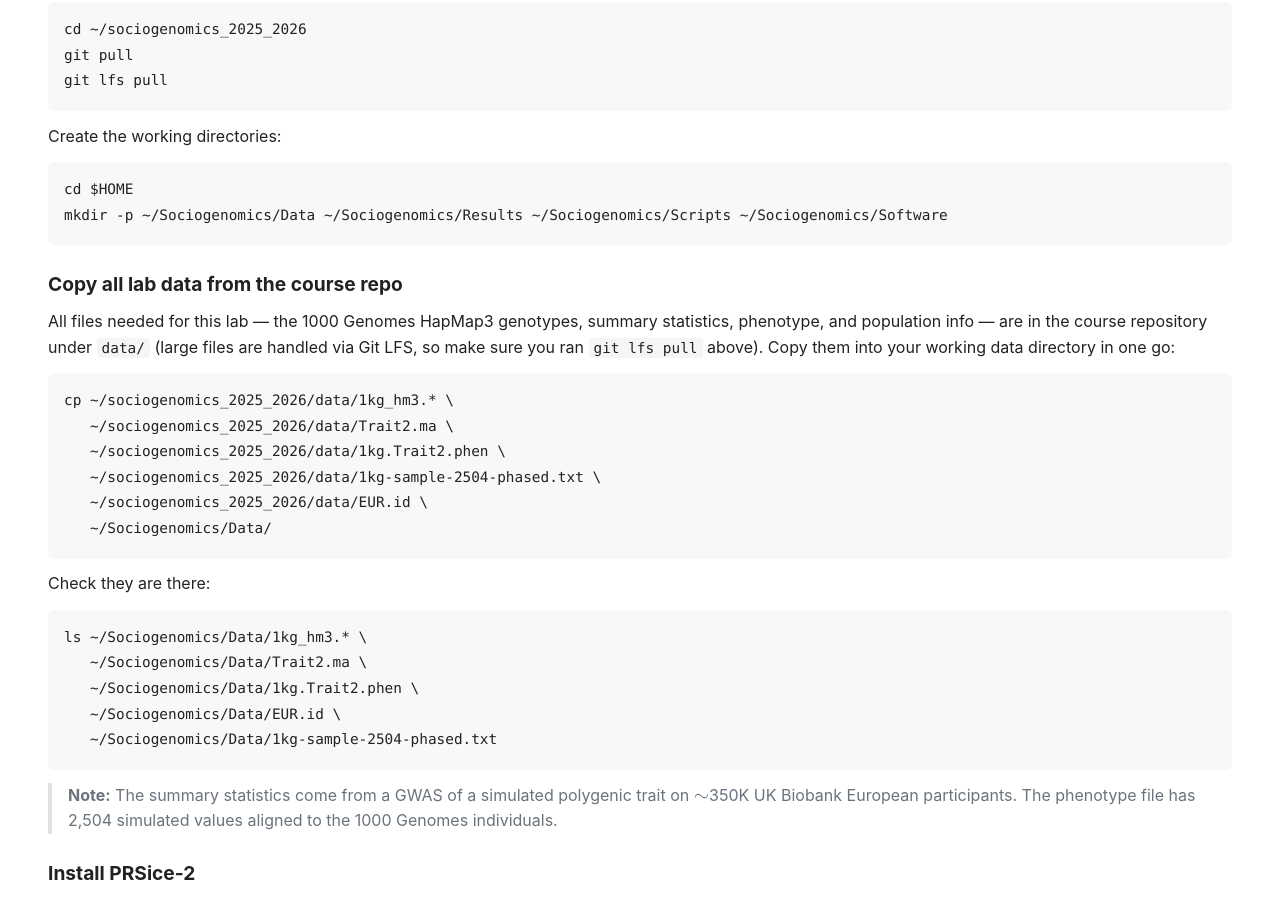
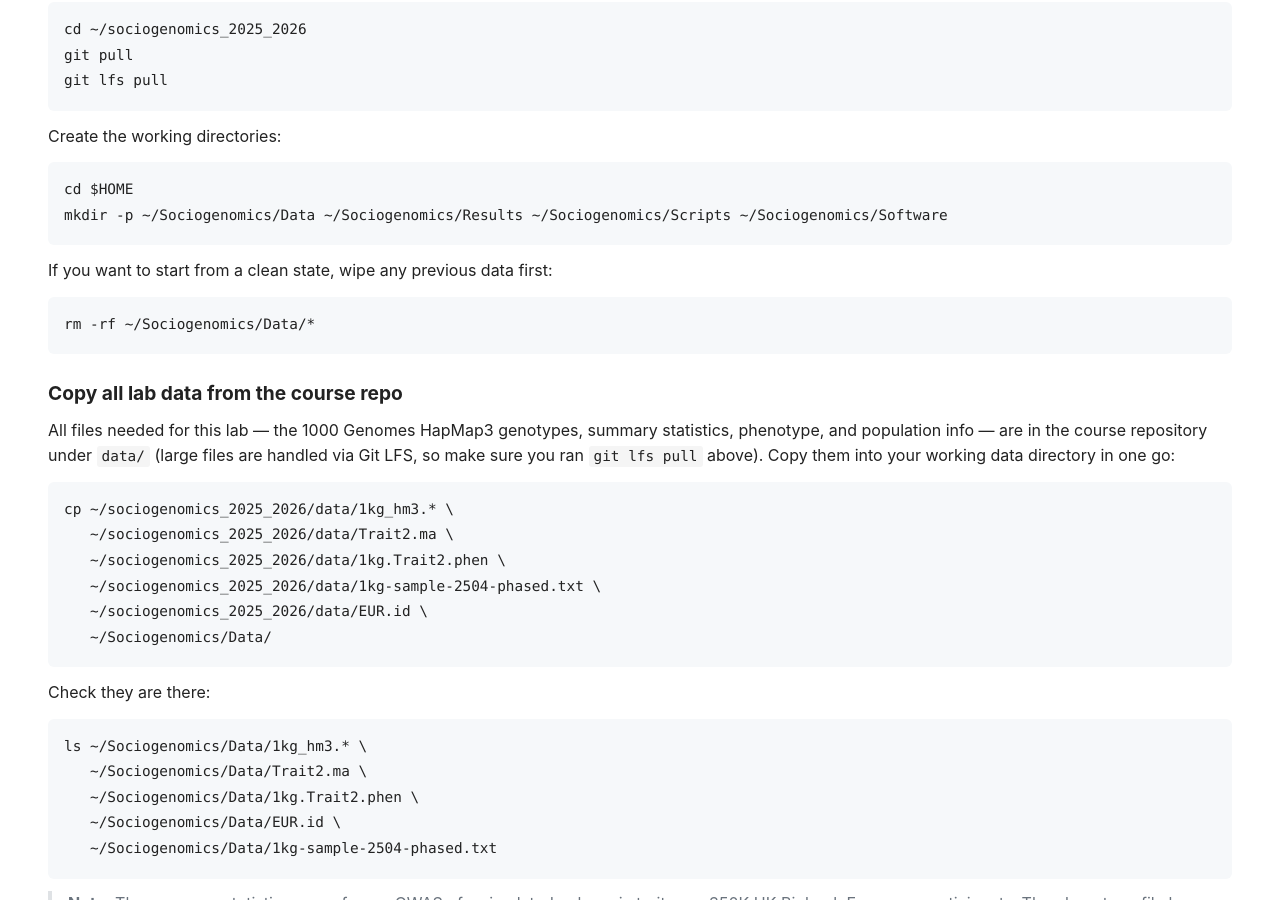
Before and after one commit to nicolabarban/sociogenomics_2025_2026, a Jekyll site: the page built from labs/week6/lab6.md, in a window 1280 px wide and 900 px high, scrolled down 846 px. Built offline with Jekyll 4.4.1, drawn with Linux system fonts in a browser that asks for light colours; our own code applies the rules of GitHub Pages for plain Markdown files.

Commit message:
docs: add optional cleanup of ~/Sociogenomics/Data in lab6

````diff
--- a/labs/week6/lab6.md
+++ b/labs/week6/lab6.md
@@ -40,6 +40,12 @@ Create the working directories:
 ```bash
 cd $HOME
 mkdir -p ~/Sociogenomics/Data ~/Sociogenomics/Results ~/Sociogenomics/Scripts ~/Sociogenomics/Software
+```
+
+If you want to start from a clean state, wipe any previous data first:
+
+```bash
+rm -rf ~/Sociogenomics/Data/*
 ```
 
 ### Copy all lab data from the course repo
````
